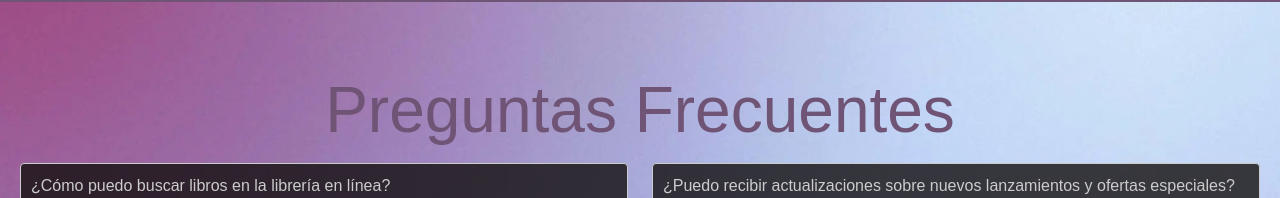
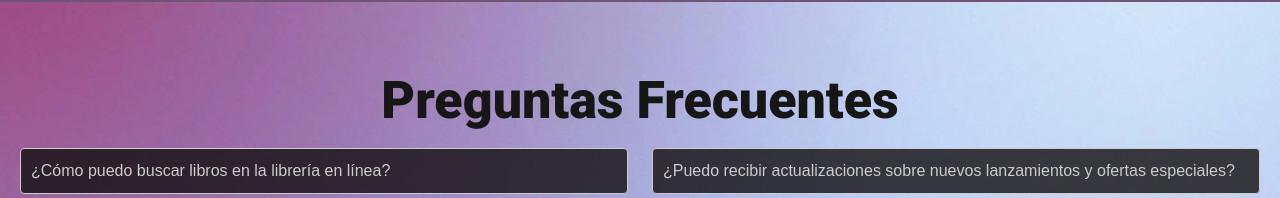
Before and after one commit to debian00/TheNextPage, a React (Vite) app: page /faq in a window 1280 px wide. Shown: the part 176-374 px from the top of the page. Built offline with nearby package versions, Linux system fonts and the light colour scheme; no server answers; a web font is replaced by a local one.

Commit message:
Cambios de estilos en about

```diff
--- a/src/Views/AboutUsView/AboutUsView.jsx
+++ b/src/Views/AboutUsView/AboutUsView.jsx
@@ -7,8 +7,8 @@ const AboutUs = () => {
   return (
     <div className={style.about}>
       <div className={`row ${style.content}`}>
-        <div className={`col-4 `}>
-          <img src={imagenAbout} alt="" />
+        <div className={`col-4 `} >
+          <img src={imagenAbout} alt="" width={'100%'}/>
         </div>
         <div className={`col-8 ${style.conten2}`}>
         <h2 style={{fontWeight: 'bold', justifyContent:'center', display:"flex", marginTop:"1rem"}}>
--- a/src/Views/AboutUsView/aboutUsView.module.css
+++ b/src/Views/AboutUsView/aboutUsView.module.css
@@ -44,10 +44,10 @@
 }
 .texto {
   color: #000000;
-  font-size: 1.2em;
+  font-size: 1.1em;
   margin-left: 70px;
   letter-spacing: 3px;
-  margin-top: 70px;
+  margin-top: 40px;
   margin-right: 70px;
 }
 * {
--- a/src/Views/FaqView/FaqView.jsx
+++ b/src/Views/FaqView/FaqView.jsx
@@ -1,4 +1,4 @@
-import React, { useState } from "react";
+import  { useState } from "react";
 import styles from "./faqView.module.css"; // Importa tus estilos CSS Modules
 
 
@@ -79,7 +79,19 @@ const FAQ = () => {
   return (
     <div className={styles["wrap"]}>
       <div className={styles["faq-container"]}>
-        <h1>Preguntas Frecuentes</h1>
+      <h1
+          style={{
+            marginTop: '3rem',
+            fontSize: '52px',
+            fontWeight: 'bold',
+            justifyContent: 'center',
+            display: 'flex',
+            marginBottom :'1rem',
+            color:'#161616',
+          }}
+        >
+          Preguntas Frecuentes
+        </h1>
         <div className="row">
           <div className="col-6">
             <ul className={styles["faq-list"]}>
--- a/src/Views/FaqView/faqView.module.css
+++ b/src/Views/FaqView/faqView.module.css
@@ -7,6 +7,7 @@
   background-position: center;
   background-repeat: no-repeat;
   margin-bottom: 0;
+  background-color: #a5a1a5;
 }
 
 .faq-container {
@@ -20,14 +21,14 @@
 }
 
 
-  .faq-container h1 {
+  /* .faq-container h1 {
     font-size: 4em;
     margin-bottom: 15px;
     font-family: 'Avenir', sans-serif;
     margin-top: 50px;
     color: #6F5475  ;
   }
-
+   */
   .faq-list {
     list-style: none;
     width: 100%;
```
